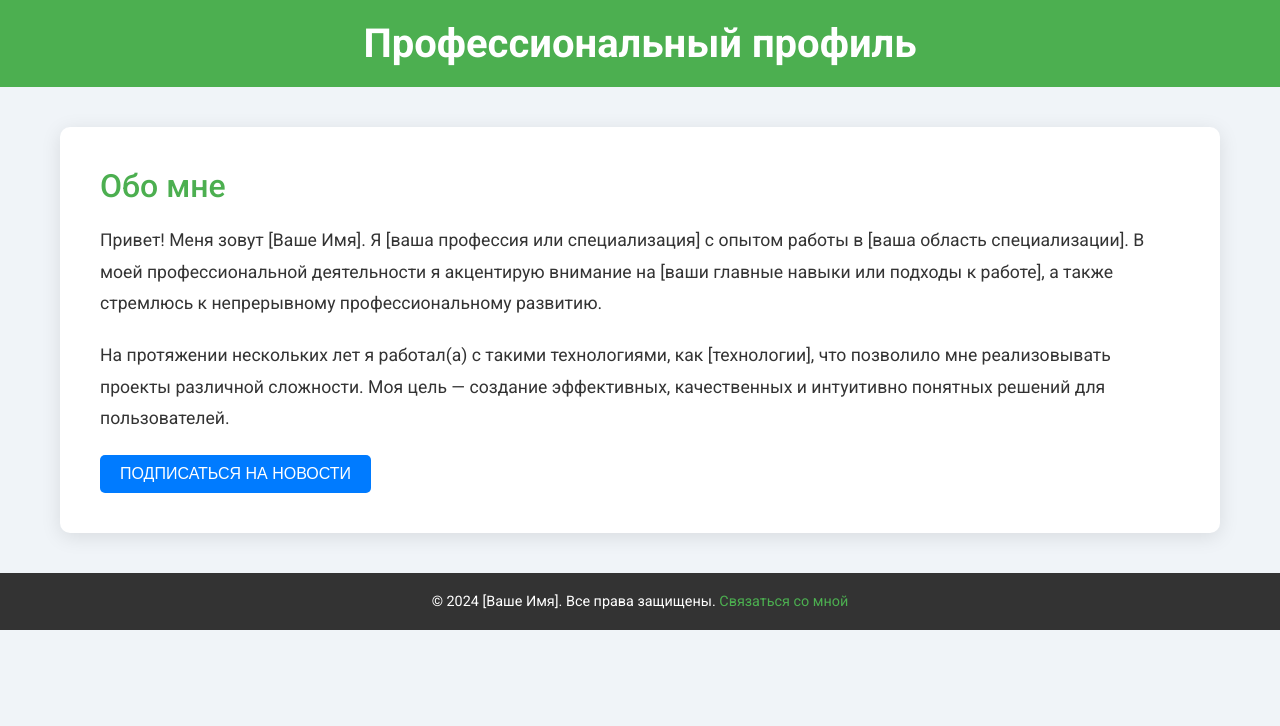
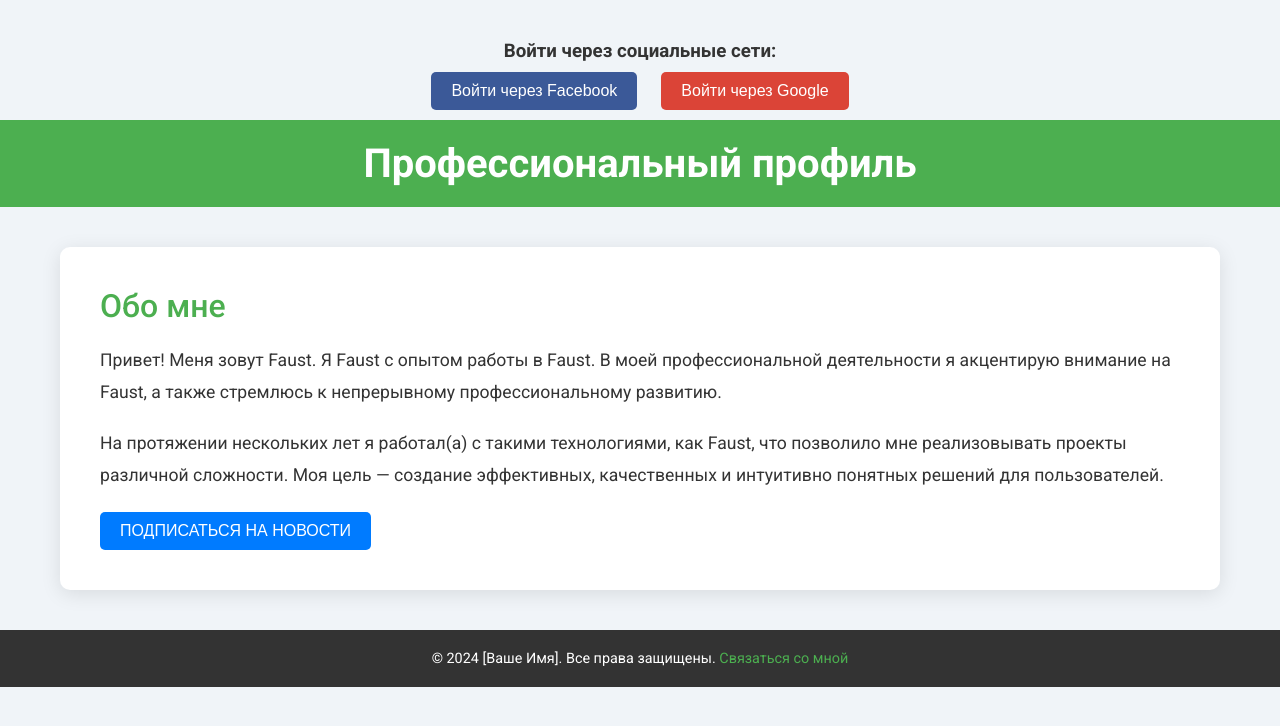
Before and after one commit to FAUSTTEAM/Laboratory-work-number-6, a plain HTML site: page index.html in a window 1280 px wide. Drawn offline with Linux system fonts and the light colour scheme.

Commit message:
Добавил кнопки для входа через соц. сети

```diff
--- a/index.html
+++ b/index.html
@@ -97,9 +97,48 @@
         footer a:hover {
             text-decoration: underline;
         }
+
+	.social-login {
+    		margin-top: 40px;
+    		text-align: center;
+	}
+
+	.social-button {
+    		display: inline-block;
+    		padding: 10px 20px;
+    		margin: 10px;
+    		color: white;
+    		border: none;
+    		border-radius: 5px;
+    		font-size: 1em;
+    		cursor: pointer;
+    		transition: background-color 0.3s;
+	}
+
+	.facebook-button {
+   		 background-color: #3b5998;
+	}
+
+	.facebook-button:hover {
+    		background-color: #2d4373;
+	}
+
+	.google-button {
+   		 background-color: #db4437;
+	}
+
+	.google-button:hover {
+    		background-color: #c23321;
+	}
     </style>
 </head>
 <body>
+	<!-- Форма входа через соцсети -->
+	<div class="social-login">
+    		<h3>Войти через социальные сети:</h3>
+    		<button class="social-button facebook-button">Войти через Facebook</button>
+    		<button class="social-button google-button">Войти через Google</button>
+	</div>
 
     <header>
         <h1>Профессиональный профиль</h1>
@@ -108,9 +147,9 @@
     <div class="container">
         <div class="profile-info">
             <h2>Обо мне</h2>
-            <p>Привет! Меня зовут [Ваше Имя]. Я [ваша профессия или специализация] с опытом работы в [ваша область специализации]. В моей профессиональной деятельности я акцентирую внимание на [ваши главные навыки или подходы к работе], а также стремлюсь к непрерывному профессиональному развитию.</p>
+            <p>Привет! Меня зовут Faust. Я Faust с опытом работы в Faust. В моей профессиональной деятельности я акцентирую внимание на Faust, а также стремлюсь к непрерывному профессиональному развитию.</p>
 
-            <p>На протяжении нескольких лет я работал(а) с такими технологиями, как [технологии], что позволило мне реализовывать проекты различной сложности. Моя цель — создание эффективных, качественных и интуитивно понятных решений для пользователей.</p>
+            <p>На протяжении нескольких лет я работал(а) с такими технологиями, как Faust, что позволило мне реализовывать проекты различной сложности. Моя цель — создание эффективных, качественных и интуитивно понятных решений для пользователей.</p>
 
             <!-- Кнопка подписки на новости -->
             <button class="subscribe-button">Подписаться на новости</button>
```
